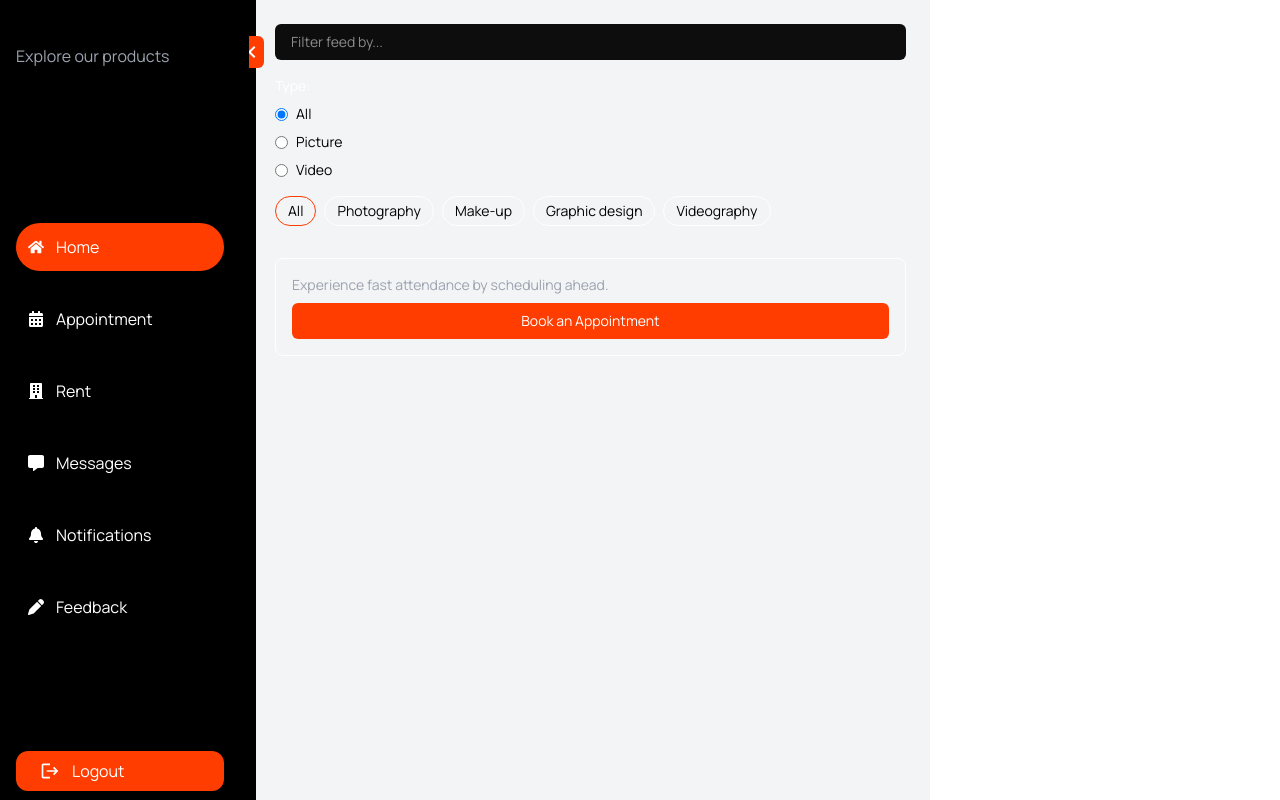
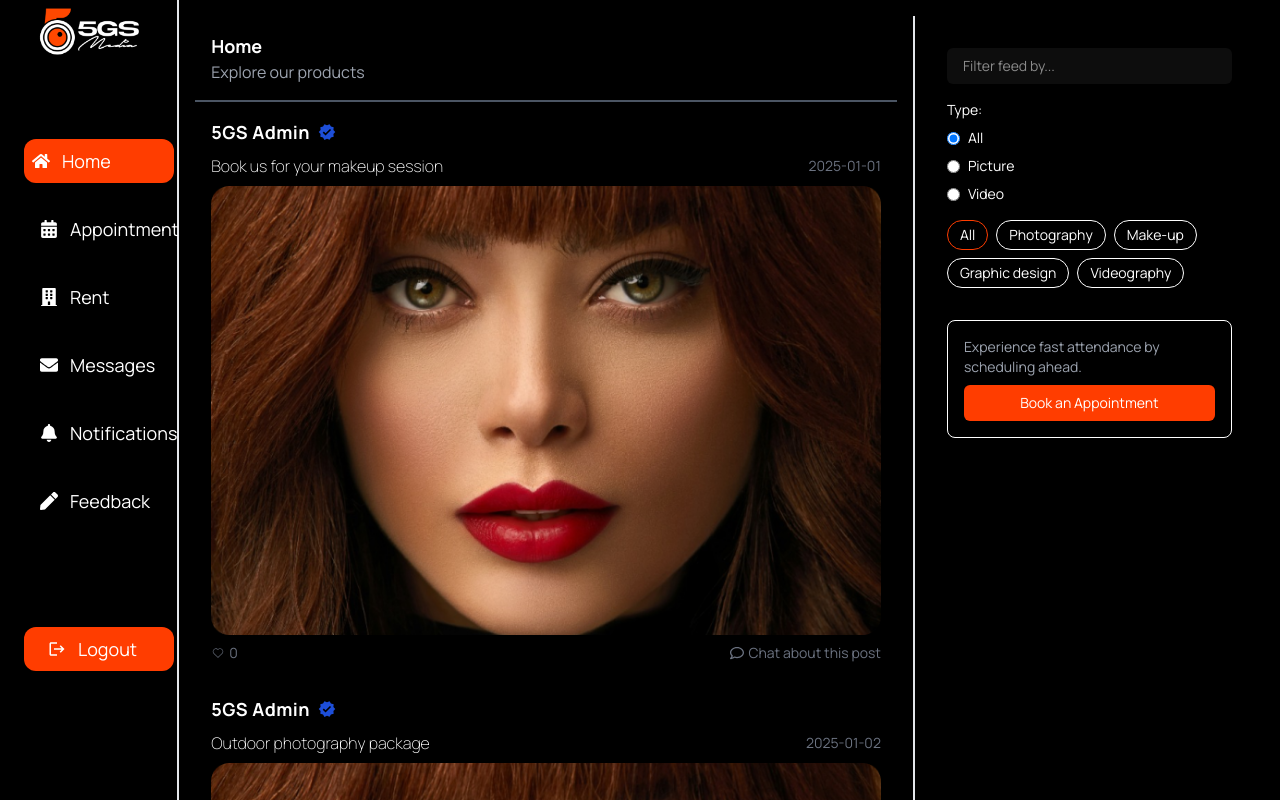
Before and after one commit to AboloreDev/5gs, a Next.js app: page /dashboard/home in a window 1280 px wide. Built offline with nearby package versions, Linux system fonts and the light colour scheme.

Commit message:
Initial Commit

```diff
--- a/src/app/context/ClientContext.js
+++ b/src/app/context/ClientContext.js
@@ -377,6 +377,50 @@ export const ClientProvider = (props) => {
       comments: 0,
       liked: false,
     },
+    {
+      id: 4,
+      title: "Book us for your makeup session",
+      category: "Photography",
+      type: "Picture",
+      image: "/HomeImage.png",
+      date: "2025-01-01",
+      likes: 0,
+      comments: 0,
+      liked: false,
+    },
+    {
+      id: 5,
+      title: "Book us for your makeup session",
+      category: "Photography",
+      type: "Picture",
+      image: "/HomeImage.png",
+      date: "2025-01-01",
+      likes: 0,
+      comments: 0,
+      liked: false,
+    },
+    {
+      id: 6,
+      title: "Book us for your makeup session",
+      category: "Photography",
+      type: "Picture",
+      image: "/HomeImage.png",
+      date: "2025-01-01",
+      likes: 0,
+      comments: 0,
+      liked: false,
+    },
+    {
+      id: 7,
+      title: "Book us for your makeup session",
+      category: "Photography",
+      type: "Picture",
+      image: "/HomeImage.png",
+      date: "2025-01-01",
+      likes: 0,
+      comments: 0,
+      liked: false,
+    },
   ]);
 
   // Filters state without LocalStorage persistence
--- a/src/app/dashboard/components/Sidebar.js
+++ b/src/app/dashboard/components/Sidebar.js
@@ -1,46 +1,19 @@
 "use client";
 
+import React, { useEffect, useState } from "react";
 import Link from "next/link";
-import Image from "next/image";
-import { FaHome, FaCalendarAlt, FaBuilding } from "react-icons/fa";
-import { MdLogout, MdKeyboardArrowLeft, MdClose } from "react-icons/md";
-import { GiHamburgerMenu } from "react-icons/gi";
-import { useRouter, usePathname } from "next/navigation";
-import { useState, useEffect } from "react";
-import { FaBell, FaMessage, FaPen } from "react-icons/fa6";
+import {
+  FaBell,
+  FaBuilding,
+  FaCalendarAlt,
+  FaEnvelope,
+  FaHome,
+  FaPen,
+} from "react-icons/fa";
+import { usePathname } from "next/navigation";
+import { MdLogout } from "react-icons/md";
 
-export default function Sidebar({ isOpen, toggleSidebar, isMobile }) {
-  const router = useRouter();
-  const [activeLink, setActiveLink] = useState("");
-  const pathname = usePathname();
-  const [isMobileMenuOpen, setIsMobileMenuOpen] = useState(false);
-
-  // Set active link based on the current path
-  useEffect(() => {
-    if (pathname) {
-      setActiveLink(pathname);
-    }
-  }, [pathname]);
-
-  // Disable scrolling when mobile menu is open
-  useEffect(() => {
-    if (isMobileMenuOpen) {
-      document.body.style.overflow = "hidden";
-    } else {
-      document.body.style.overflow = "auto";
-    }
-  }, [isMobileMenuOpen]);
-
-  // Handle logout
-  function handleLogout() {
-    const isConfirmed = window.confirm("Are you sure you want to log out?");
-    if (isConfirmed) {
-      router.push("/auth/SignIn");
-    }
-  }
-
-  // Links array for desktop
-  const desktopLinks = [
+const menuItems = [
   { href: "/dashboard/home", label: "Home", icon: <FaHome /> },
   {
     href: "/dashboard/appointment",
@@ -48,7 +21,7 @@ export default function Sidebar({ isOpen, toggleSidebar, isMobile }) {
     icon: <FaCalendarAlt />,
   },
   { href: "/dashboard/rent", label: "Rent", icon: <FaBuilding /> },
-    { href: "/dashboard/messages", label: "Messages", icon: <FaMessage /> },
+  { href: "/dashboard/messages", label: "Messages", icon: <FaEnvelope /> },
   {
     href: "/dashboard/notifications",
     label: "Notifications",
@@ -57,149 +30,58 @@ export default function Sidebar({ isOpen, toggleSidebar, isMobile }) {
   { href: "/dashboard/feedback", label: "Feedback", icon: <FaPen /> },
 ];
 
-  // Links array for mobile
-  const mobileLinks = [...desktopLinks];
-
-  // Close mobile menu when a link is clicked
-  const handleMobileLinkClick = () => {
-    setIsMobileMenuOpen(false);
+const logout = {
+  href: "/auth/SignIn",
+  label: "Logout",
+  icon: <MdLogout />,
 };
 
+const Sidebar = () => {
+  const [activeLink, setActiveLink] = useState("");
+  const pathname = usePathname();
+  // Set active link based on the current path
+  useEffect(() => {
+    if (pathname) {
+      setActiveLink(pathname);
+    }
+  }, [pathname]);
+
+  // // Handle logout
+  // function handleLogout() {
+  //   const isConfirmed = window.confirm("Are you sure you want to log out?");
+  //   if (isConfirmed) {
+  //     router.push("/auth/SignIn");
+  //   }
+  // }
+
   return (
-    <>
-      {/* Hamburger menu for mobile screens (below 768px) */}
-      {isMobile && !isMobileMenuOpen && (
-        <div
-          className="top-4 left-4 text-white p-2 rounded-md z-50 cursor-pointer"
-          onClick={() => setIsMobileMenuOpen(true)}
-        >
-          <GiHamburgerMenu size={30} />
-        </div>
-      )}
-
-      {/* Mobile Sidebar */}
-      {isMobile && (
-        <nav
-          className={`fixed inset-0 bg-black opacity-90 w-1/2 text-white z-50 p-4 transform transition-transform duration-300 ease-out ${
-            isMobileMenuOpen ? "translate-x-0" : "-translate-x-full"
+    <ul className="mt-5 text-white flex flex-col md:gap-6 gap-8 lg:text-lg text-sm justify-center items-center lg:items-start lg:px-6">
+      {menuItems.map((item) => (
+        <li className="flex  gap-2" key={item.href}>
+          <Link
+            href={item.href}
+            className={` lg:w-[150px] rounded-full flex items-center gap-3 ${
+              activeLink === item.href
+                ? "bg-[#FF3D00] text-white px-2 py-2 rounded-xl"
+                : "hover:bg-gray-700 px-4 py-2 rounded-xl"
             }`}
           >
-          <div
-            className="absolute top-4 right-4 cursor-pointer"
-            onClick={() => setIsMobileMenuOpen(false)}
-          >
-            <MdClose size={24} />
-          </div>
-
-          <Image
-            src="/logo.png"
-            alt="Logo"
-            width={100}
-            height={100}
-            className="mb-10"
-          />
-
-          <ul className="mt-20 space-y-6">
-            {mobileLinks.map((link) => (
-              <li key={link.href}>
-                <Link
-                  href={link.href}
-                  className={`flex items-center gap-3 ${
-                    activeLink === link.href
-                      ? "bg-[#FF3D00] text-white px-2 py-2 rounded-xl"
-                      : "hover:bg-gray-700 px-2 py-1 rounded-xl"
-                  }`}
-                  onClick={handleMobileLinkClick}
-                >
-                  {link.icon}
-                  <span>{link.label}</span>
+            <p>{item.icon}</p>
+            <span className="hidden lg:block">{item.label}</span>
           </Link>
         </li>
       ))}
-          </ul>
-
-          {/* Logout */}
-          <div
-            onClick={handleLogout}
-            className="flex items-center gap-4 mt-20 bg-primary-secondaryColor px-4 py-2 rounded-xl"
+      <li className="mt-20 ">
+        <Link
+          href={logout.href}
+          className="flex bg-[#FF3D00] items-center justify-center lg:justify-start px-2 lg:px-6 rounded-xl py-2 lg:w-[150px] gap-3"
         >
-            <MdLogout size={20} />
-            <p>Logout</p>
-          </div>
-        </nav>
-      )}
-
-      {/* Desktop Sidebar for screens above 768px */}
-      <nav
-        className={`hidden md:flex flex-col gap-10 text-white h-screen p-4 shadow-md transition-all duration-300 ease-in-out ${
-          isOpen ? "w-[240px]" : "w-[80px]"
-        }`}
-      >
-        {/* Toggle button */}
-        <div
-          className={`absolute top-9 ${
-            isOpen ? "left-60" : "left-16"
-          } bg-[#FF3D00] text-2xl py-1 text-white rounded-md cursor-pointer`}
-          onClick={toggleSidebar}
-        >
-          <MdKeyboardArrowLeft
-            className={`transform transition-transform duration-300 ${
-              isOpen ? "rotate-0" : "rotate-180"
-            }`}
-          />
-        </div>
-
-        {/* Logo */}
-        {isOpen && (
-          <Image
-            src="/logo.png"
-            alt="Logo"
-            width={100}
-            height={100}
-            className="mb-10"
-          />
-        )}
-
-        {/* Links */}
-        <ul className="flex flex-col space-y-6 mt-20">
-          {desktopLinks.map((link) => (
-            <li key={link.href}>
-              <Link
-                href={link.href}
-                className={`flex items-center space-x-3 py-3 px-3 rounded-full transition-all duration-300 ${
-                  activeLink === link.href
-                    ? "bg-[#FF3D00] text-white"
-                    : "hover:bg-gray-700"
-                } ${isOpen ? "justify-start" : "justify-center"}`}
-              >
-                {link.icon}
-                {isOpen && <span>{link.label}</span>}
+          <p>{logout.icon}</p>
+          <span className="hidden lg:block">{logout.label}</span>
         </Link>
       </li>
-          ))}
     </ul>
+  );
+};
 
-        {/* Logout Button */}
-        {isOpen ? (
-          <div
-            onClick={handleLogout}
-            className={`mt-20 flex items-center gap-3 bg-[#FF3D00] text-white px-6 py-2 rounded-xl cursor-pointer ${
-              isOpen ? "justify-start" : "justify-center"
-            }`}
-          >
-            <MdLogout size={20} />
-            {isOpen && <span>Logout</span>}
-          </div>
-        ) : (
-          <div
-            onClick={handleLogout}
-            className="text-white bg-primary-secondaryColor mt-20 px-4 py-2 rounded-xl"
-          >
-            {" "}
-            <MdLogout size={20} />
-          </div>
-        )}
-      </nav>
-    </>
-  );
-}
+export default Sidebar;
--- a/src/app/dashboard/home/HomeContent.js
+++ b/src/app/dashboard/home/HomeContent.js
@@ -13,9 +13,6 @@ const HomeContent = ({ post }) => {
   const { toggleLike, filters, setFilters } = useContext(ClientContext);
   const [isClient, setIsClient] = useState(false);
 
-  // Reference to scrollable container
-  const contentRef = useRef(null);
-
   // Handle default filter logic
   useEffect(() => {
     setIsClient(true);
@@ -24,16 +21,6 @@ const HomeContent = ({ post }) => {
     }
   }, [setFilters, filters.category]);
 
-  // Scroll to the bottom when the component is rendered
-  useEffect(() => {
-    if (window.innerWidth < 1024) {
-      // Scroll to the bottom of the content container
-      if (contentRef.current) {
-        contentRef.current.scrollTop = contentRef.current.scrollHeight;
-      }
-    }
-  }, [post]); // Runs whenever new posts are added/filtered
-
   const isPostVisible =
     filters.type.includes("All") || filters.type.includes(post.type);
 
@@ -41,10 +28,7 @@ const HomeContent = ({ post }) => {
 
   return (
     isPostVisible && (
-      <div
-        ref={contentRef}
-        className="flex flex-col gap-2 px-2 py-6 md:px-10 md:py-8 bg-black rounded-lg w-full overflow-y-auto"
-      >
+      <div className="p-4 w-full flex flex-col gap-2 text-white">
         {/* Post Author */}
         <h1 className="font-bold text-base md:text-lg flex items-center gap-2 tracking-wide">
           5GS Admin{" "}
--- a/src/app/dashboard/home/page.js
+++ b/src/app/dashboard/home/page.js
@@ -13,12 +13,10 @@ export default function HomePage() {
   const filteredPosts = filterPosts();
 
   return (
-    <div className="h-screen">
+    <div className="p-4 flex gap-4 flex-col md:flex-row min-h-screen">
       {/* Large Screen Layout */}
-      <div className="hidden lg:grid lg:grid-cols-[250px_auto_350px] h-full">
-        {/* Posts Section */}
-        <div className="h-full overflow-y-auto border-r border-gray-600">
-          <div className="sticky top-0 bg-black z-10 p-4">
+      <div className="hidden lg:block lg:w-2/3 bg-black overflow-y-auto max-h-screen">
+        <div className="text-white p-4 border-b-2 border-gray-600">
           <h1 className="text-lg font-bold">Home</h1>
           <p className="text-gray-400">Explore our products</p>
         </div>
@@ -27,20 +25,25 @@ export default function HomePage() {
         ))}
       </div>
 
-        {/* Right Sidebar */}
-        <div className="border-l border-gray-600 h-full bg-gray-100">
+      <div className="hidden lg:block lg:w-1/3 md:w-[45%] md:p-2 bg-black text-white relative border-l-2 lg:sticky lg:top-0 lg:h-screen p-4">
         <HomeRightSideBar />
       </div>
+
+      {/* Dropdown Section */}
+      {isDropdownOpen && (
+        <div className="bg-black text-white ">
+          <HomeRightSideBar />
         </div>
+      )}
 
-      {/* Mobile Layout */}
-      <div className="lg:hidden h-full flex flex-col">
-        {/* Header */}
-        <div className="sticky top-0 bg-black z-10 p-4 flex justify-between items-center border-b border-gray-600">
-          <div>
+      {/* Posts Section */}
+      <div className="block w-full lg:hidden bg-black overflow-y-auto max-h-screen">
+        <div className="flex justify-between items-center border-b-2 border-gray-600">
+          <div className="text-white">
             <h1 className="text-lg font-bold">Home</h1>
             <p className="text-gray-400">Explore our products</p>
           </div>
+          <div className="text-white">
             <button
               onClick={() => setIsDropdownOpen(!isDropdownOpen)}
               className="flex items-center gap-2 text-white"
@@ -49,21 +52,11 @@ export default function HomePage() {
               {isDropdownOpen ? <FiChevronUp /> : <FiChevronDown />}
             </button>
           </div>
-
-        {/* Dropdown Section */}
-        {isDropdownOpen && (
-          <div className="bg-black border-t border-gray-600">
-            <HomeRightSideBar />
         </div>
-        )}
-
-        {/* Posts Section */}
-        <div className="flex-1 overflow-y-auto p-4">
         {filteredPosts.map((post, index) => (
           <HomeContent post={post} key={index} />
         ))}
       </div>
     </div>
-    </div>
   );
 }
--- a/src/app/dashboard/layout.js
+++ b/src/app/dashboard/layout.js
@@ -1,76 +1,24 @@
-"use client";
+import Image from "next/image";
 
-import { useState, useEffect } from "react";
 import { ClientProvider } from "../context/ClientContext";
 import Sidebar from "./components/Sidebar";
 
 export default function DashboardLayout({ children }) {
-  const [isOpen, setIsOpen] = useState(true);
-  const [isMobile, setIsMobile] = useState(false);
-
-  // Handle sidebar toggle
-  const toggleSidebar = () => {
-    setIsOpen(!isOpen);
-  };
-
-  // Detect if the screen is mobile
-  useEffect(() => {
-    const handleResize = () => {
-      setIsMobile(window.innerWidth <= 768);
-    };
-    handleResize();
-    window.addEventListener("resize", handleResize);
-    return () => window.removeEventListener("resize", handleResize);
-  }, []);
-
   return (
-    <div className="h-screen flex">
-      {/* Sidebar for large screens */}
-      {!isMobile && (
-        <aside
-          className={`bg-black text-white transition-all duration-300 ${
-            isOpen ? "w-64" : "w-20"
-          } fixed h-full`}
-        >
-          <Sidebar isOpen={isOpen} toggleSidebar={toggleSidebar} />
-        </aside>
-      )}
-
-      {/* Content for large screens */}
-      {!isMobile && (
-        <div
-          className={`flex-1 ml-${
-            isOpen ? "64" : "20"
-          } transition-all duration-300 h-full overflow-y-auto`}
-        >
-          <ClientProvider>{children}</ClientProvider>
+    <div className="h-screen bg-black flex">
+      {/* Left */}
+      <div className="w-[10%] border-r-2 md:w-[8%] lg:w-[20%] xl:w-[14%] flex flex-col gap-14">
+        {/* Logo */}
+        <div className="w-60px md:w-100px p-2 flex justify-start md:justify-center">
+          <Image src="/logo.png" alt="Logo" width={100} height={100} />
         </div>
-      )}
-
-      {/* Mobile Sidebar */}
-      {isMobile && (
-        <div className="relative">
-          {/* Sidebar with slide-in effect */}
-          <div
-            className={`fixed top-0 left-0 h-full bg-black text-white z-50 transform ${
-              isOpen ? "translate-x-0" : "-translate-x-full"
-            } transition-transform duration-300 w-64`}
-          >
-            <Sidebar isOpen={isOpen} toggleSidebar={toggleSidebar} />
-          </div>
-
-          {/* Content */}
-          <div className="flex-1 h-screen overflow-y-auto bg-white">
-            <button
-              onClick={toggleSidebar}
-              className="fixed top-2 left-2 z-50 bg-blue-500 text-white px-3 py-2 rounded-md"
-            >
-              Menu
-            </button>
-            <ClientProvider>{children}</ClientProvider>
-          </div>
-        </div>
-      )}
+        {/* menu */}
+        <Sidebar />
+      </div>
+      {/* right */}
+      <div className="w-[90%] md:w-[92%] lg:w-[80%] xl:w-[86%] overflow-scroll">
+        <ClientProvider>{children}</ClientProvider>
+      </div>
     </div>
   );
 }
--- a/src/app/dashboard/page.js
+++ b/src/app/dashboard/page.js
@@ -1,29 +1,3 @@
-import Appointment from "./appointment/page";
-import Feedback from "./feedback/page";
-import HomePage from "./home/page";
-import DashboardLayout from "./layout";
-import Meessages from "./messages/page";
-import Notification from "./notifications/page";
-
-import Rent from "./rent/page";
-
 export default function ClientDashboard() {
-  return (
-    <DashboardLayout>
-      <main className="text-white px-1">
-        {/* Home */}
-        <HomePage />
-        {/* Appointment */}
-        <Appointment />
-        {/* Rent */}
-        <Rent />
-        {/* Messages */}
-        <Meessages />
-        {/* Notifications */}
-        <Notification />
-        {/* Feedback */}
-        <Feedback />
-      </main>
-    </DashboardLayout>
-  );
+  return <div></div>;
 }
```
Lines whose indentation alone changed are shown as unchanged.
